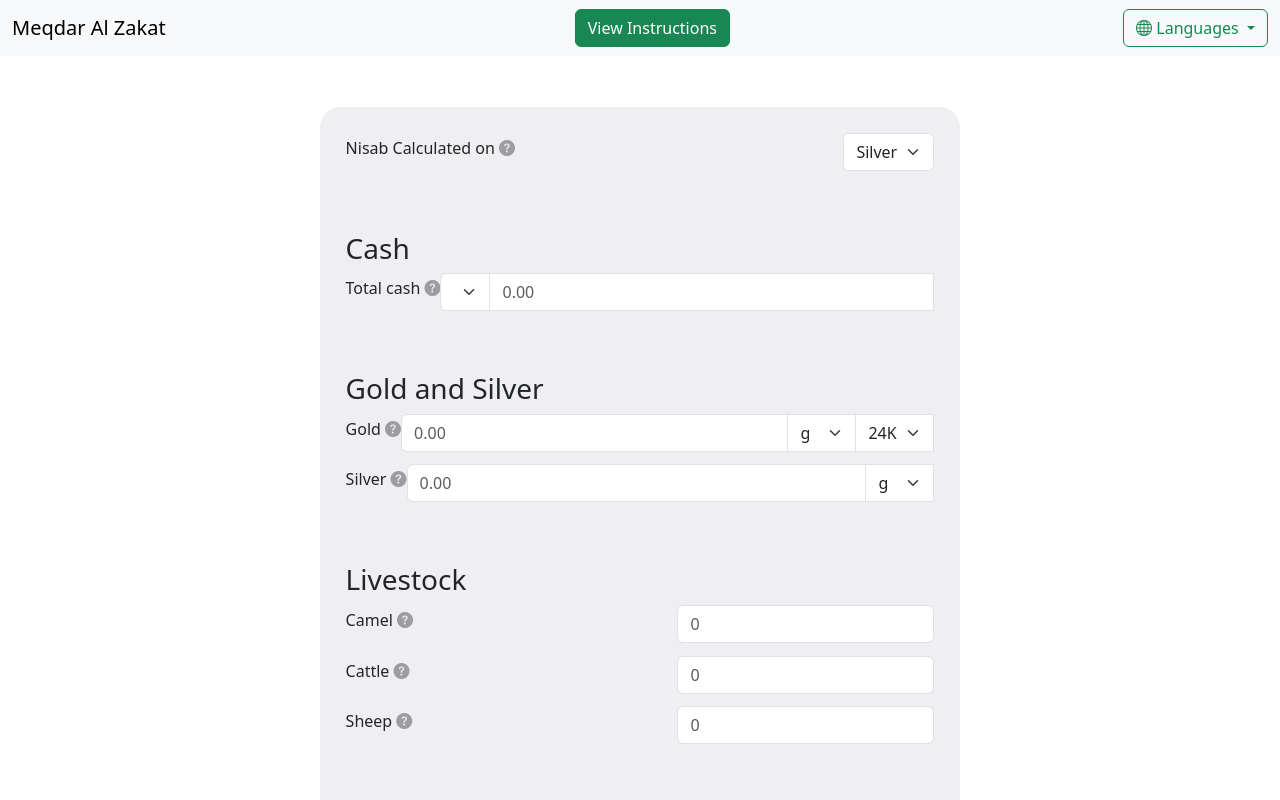
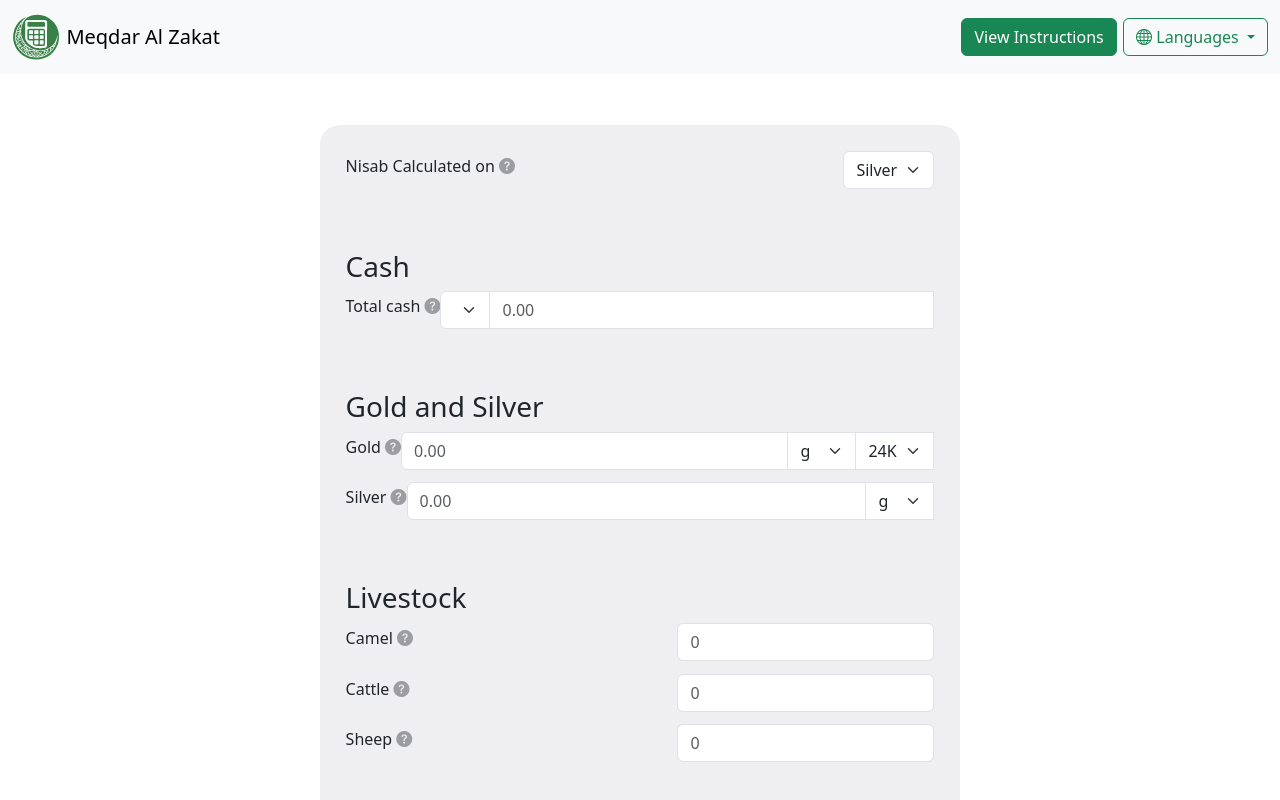
Before and after one commit to Euova/meqdar-al-zakat, a website built with Vite: page index.html in a window 1280 px wide. Shown: the top 800 px of the page. Built offline with nearby package versions, Linux system fonts and the light colour scheme; files whose address does not match are found by name; a web font is replaced by a local one.

Commit message:
added website logo

```diff
--- a/index.html
+++ b/index.html
@@ -13,7 +13,17 @@
   <body>
     <nav class="navbar bg-body-tertiary">
       <div class="container-fluid">
-        <a class="navbar-brand">Meqdar Al Zakat</a>
+        <a class="navbar-brand">
+          <img
+            src="./public/meqdar-al-zakat-logo.svg"
+            alt="Logo"
+            width="48"
+            height="48"
+            class="d-inline-block align-text-top"
+          />
+          Meqdar Al Zakat</a
+        >
+        <div id="nav-right">
           <!-- Button trigger modal -->
           <button
             type="button"
@@ -43,10 +53,11 @@
               <div id="google_translate_element"></div>
 
               <p>
-              Disclaimer: You are using google translate. We are not responsible
-              for the accuracy of the information in the google translated
-              language.
+                Disclaimer: You are using google translate. We are not
+                responsible for the accuracy of the information in the google
+                translated language.
               </p>
+            </div>
           </div>
         </div>
       </div>
--- a/src/style.css
+++ b/src/style.css
@@ -11,6 +11,23 @@ body {
 
 .navbar {
   background-color: white !important;
+}
+
+.navbar-brand {
+  display: flex;
+  align-items: center;
+}
+
+.navbar-brand > img {
+  margin-right: 0.5vw;
+}
+
+#nav-right {
+  display: flex;
+}
+
+#nav-right button {
+  margin-left: 0.5vw;
 }
 
 .dropdown-menu {
```
Also changed, not shown: public/meqdar-al-zakat-logo.svg (added). Lines whose indentation alone changed are shown as unchanged.
